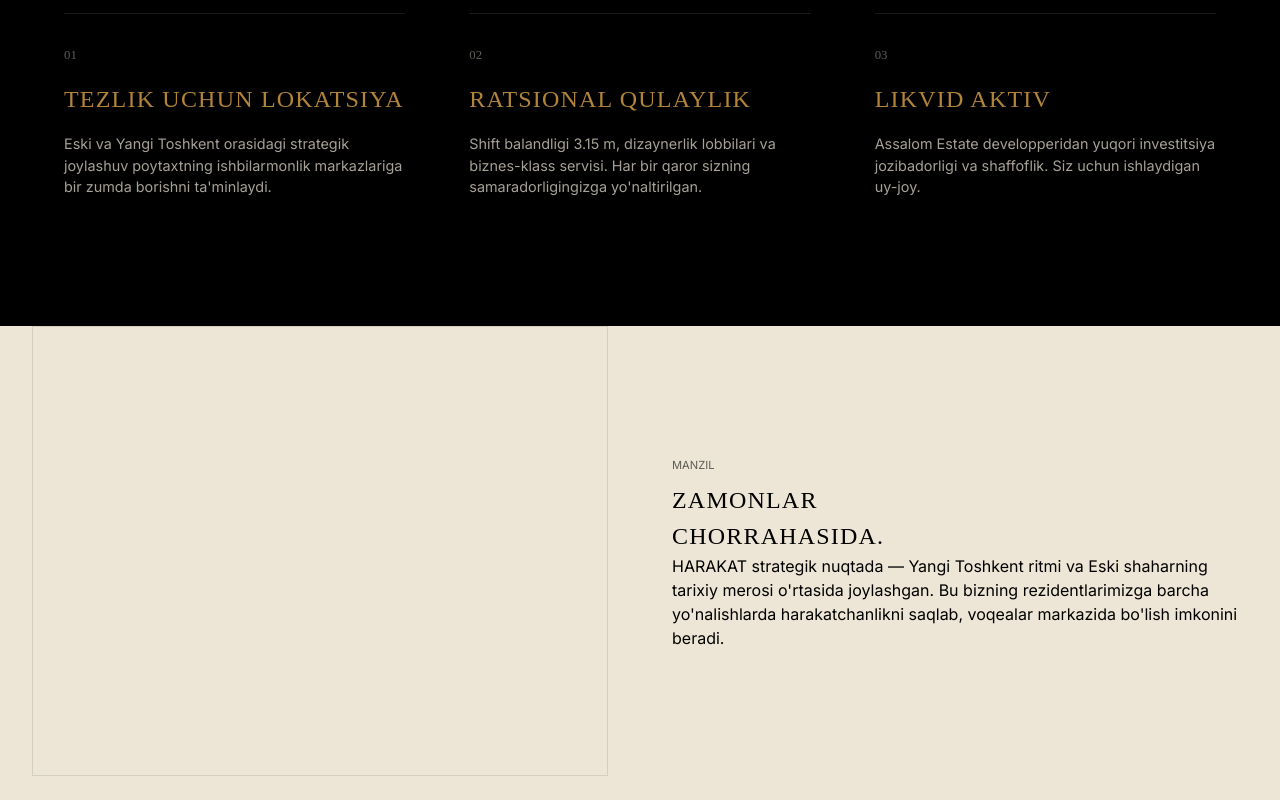
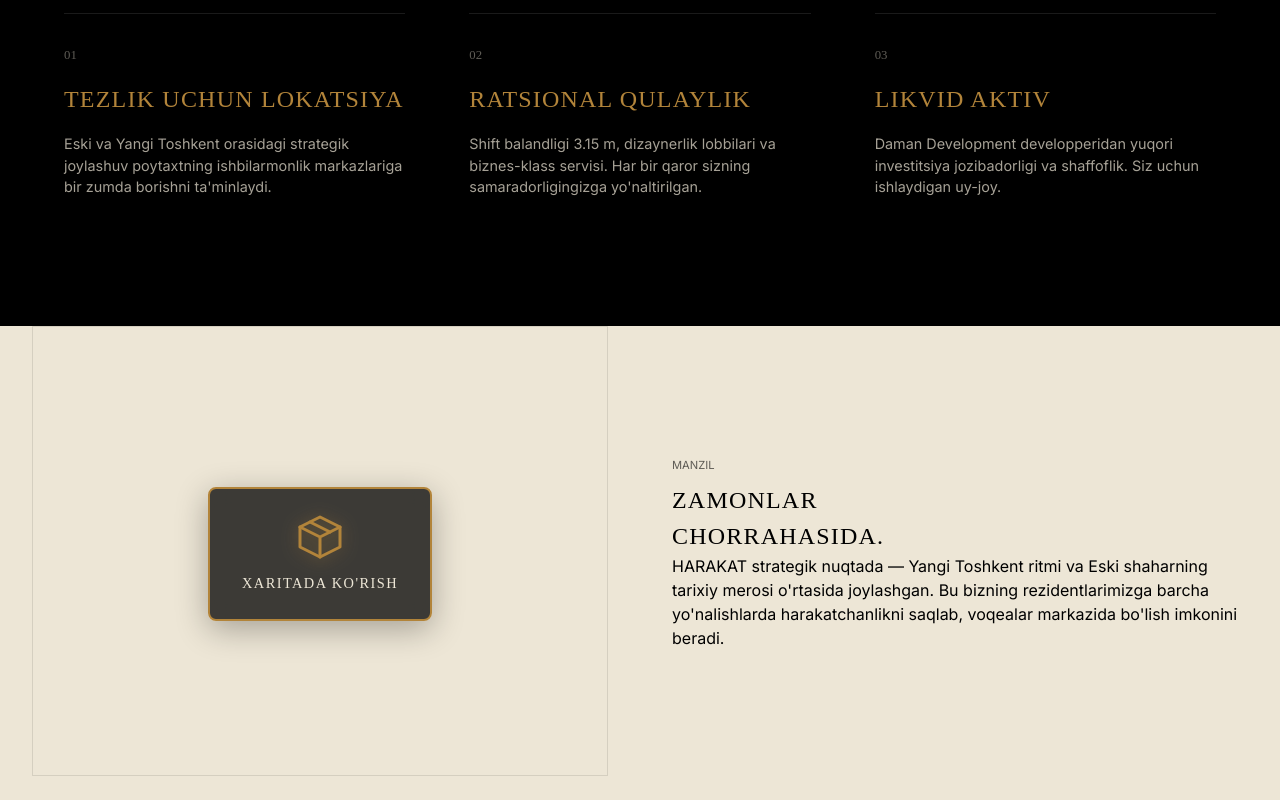
Before and after one commit to khdrvss/landing_harakat, a website built with Vite: page index.html in a window 1280 px wide. Shown: the part 1660-2460 px from the top of the page. Built offline with nearby package versions, Linux system fonts and the light colour scheme; a web font is replaced by a local one.

Commit message:
feat: update branding to Daman Development, remove dots from headings, and add interactive map with building icon

```diff
--- a/index.html
+++ b/index.html
@@ -55,8 +55,8 @@
         <div class="container hero-content">
           <div class="hero-text">
             <span class="hero-badge" data-uz="Biznes-klass" data-ru="Бизнес-класс">Biznes-klass</span>
-            <h1 data-uz="HARAKAT.<br>Muvaffaqiyat ritmida yashang." data-ru="HARAKAT.<br>Живите в ритме достижений.">
-              HARAKAT.<br>Muvaffaqiyat ritmida yashang.</h1>
+            <h1 data-uz="HARAKAT<br>Muvaffaqiyat ritmida yashang" data-ru="HARAKAT<br>Живите в ритме достижений">
+              HARAKAT<br>Muvaffaqiyat ritmida yashang</h1>
             <p data-uz="Eski va Yangi Toshkent chorrahasida faol hayot uchun sizning bazangiz."
               data-ru="Ваша база для активной жизни на пересечении Старого и Нового Ташкента.">Eski va Yangi Toshkent
               chorrahasida faol hayot uchun sizning bazangiz.</p>
@@ -121,7 +121,7 @@
       <section id="philosophy" class="philosophy container">
         <div class="philosophy-text">
           <span class="lang-label" data-uz="BIZ HAQIMIZDA" data-ru="О НАС">BIZ HAQIMIZDA</span>
-          <h2>HARAKAT =<br>MOVEMENT.</h2>
+          <h2>HARAKAT =<br>MOVEMENT</h2>
           <p data-uz="Bu shunchaki turar-joy majmuasi emas. Bu tezlik, samaradorlik va natijani tanlaydiganlar uchun baza. Biz sizning ritmingizni qo'llab-quvvatlaydigan va ko'proq yutuqlarga erishishingizga yordam beradigan makon yaratdik."
             data-ru="Это не просто жилой комплекс. Это база для тех, кто выбирает скорость, эффективность и результат. Мы создали пространство, которое поддерживает ваш ритм и помогает достигать большего.">
             Bu shunchaki turar-joy majmuasi emas. Bu tezlik, samaradorlik va natijani tanlaydiganlar uchun baza. Biz
@@ -157,9 +157,9 @@
             <div class="advantage-item">
               <span class="advantage-number">03</span>
               <h3 data-uz="Likvid aktiv" data-ru="Ликвидный актив">Likvid aktiv</h3>
-              <p data-uz="Assalom Estate developperidan yuqori investitsiya jozibadorligi va shaffoflik. Siz uchun ishlaydigan uy-joy."
-                data-ru="Высокая инвестиционная привлекательность и прозрачность от девелопера Assalom Estate. Жилье, которое работает на вас.">
-                Assalom Estate developperidan yuqori investitsiya jozibadorligi va shaffoflik. Siz uchun ishlaydigan
+              <p data-uz="Daman Development developperidan yuqori investitsiya jozibadorligi va shaffoflik. Siz uchun ishlaydigan uy-joy."
+                data-ru="Высокая инвестиционная привлекательность и прозрачность от девелопера Daman Development. Жилье, которое работает на вас.">
+                Daman Development developperidan yuqori investitsiya jozibadorligi va shaffoflik. Siz uchun ishlaydigan
                 uy-joy.</p>
             </div>
           </div>
@@ -169,9 +169,23 @@
       <!-- Location Section -->
       <section id="location" class="location container">
         <div class="location-map">
+          <a href="https://yandex.com/maps/?ll=69.325075,41.308774&z=17&pt=69.325075,41.308774,pm2rdm" target="_blank"
+            class="map-overlay" rel="noopener noreferrer">
+            <div class="map-icon">
+              <svg width="48" height="48" viewBox="0 0 24 24" fill="none" xmlns="http://www.w3.org/2000/svg">
+                <path d="M12 2L2 7V17L12 22L22 17V7L12 2Z" stroke="currentColor" stroke-width="1.5"
+                  stroke-linecap="round" stroke-linejoin="round" />
+                <path d="M2 7L12 12M12 12L22 7M12 12V22" stroke="currentColor" stroke-width="1.5" stroke-linecap="round"
+                  stroke-linejoin="round" />
+                <path d="M7 4.5L17 9.5" stroke="currentColor" stroke-width="1.5" stroke-linecap="round"
+                  stroke-linejoin="round" />
+              </svg>
+              <span class="map-label" data-uz="Xaritada ko'rish" data-ru="Смотреть на карте">Xaritada ko'rish</span>
+            </div>
+          </a>
           <iframe src="https://yandex.com/map-widget/v1/?ll=69.325075%2C41.308774&z=17&pt=69.325075%2C41.308774,pm2rdm"
             width="100%" height="450" frameborder="0" allowfullscreen="true"
-            style="position:relative; filter: grayscale(0.8) contrast(1.2);"></iframe>
+            style="position:relative; filter: grayscale(0.8) contrast(1.2); pointer-events: none;"></iframe>
         </div>
         <div class="location-text">
           <span class="lang-label" data-uz="MANZIL" data-ru="ЛОКАЦИЯ">MANZIL</span>
@@ -262,8 +276,8 @@
       <section id="payment" class="payment">
         <div class="container">
           <span class="lang-label" data-uz="TO'LOV SHARTLARI" data-ru="УСЛОВИЯ ПОКУПКИ">TO'LOV SHARTLARI</span>
-          <h2 data-uz="Moslashuvchanlik va<br>shaffoflik." data-ru="Гибкость и<br>прозрачность.">Moslashuvchanlik
-            va<br>shaffoflik.</h2>
+          <h2 data-uz="Moslashuvchanlik va<br>shaffoflik" data-ru="Гибкость и<br>прозрачность">Moslashuvchanlik
+            va<br>shaffoflik</h2>
 
           <div class="payment-grid">
             <div class="payment-card">
@@ -309,7 +323,7 @@
           style="display: grid; grid-template-columns: 1fr 1fr; align-items: center; gap: var(--spacing-lg);">
           <div class="developer-text">
             <span class="lang-label" data-uz="DEVELOPER" data-ru="ДЕВЕЛОПЕР">DEVELOPER</span>
-            <h2>Assalom Estate.</h2>
+            <h2>Daman Development.</h2>
             <p data-uz="Toshkent ko'chmas mulk bozoridagi tajriba, yirik va shuhratparast loyihada o'z aksini topgan. Biz jarayonlarning shaffofligi va xizmat ko'rsatishning yuqori sifatiga e'tibor qaratib, sizning istaklaringizga mos keladigan uy-joy yaratamiz."
               data-ru="Опыт на рынке недвижимости Ташкента, воплощенный в масштабном амбициозном проекте. Мы фокусируемся на прозрачности процессов и высоком качестве сервиса, создавая жилье, которое соответствует вашим ожиданиям.">
               Toshkent ko'chmas mulk bozoridagi tajriba, yirik va shuhratparast loyihada o'z aksini topgan. Biz
@@ -326,8 +340,8 @@
       <section class="cta-final">
         <div class="container text-center">
           <span class="lang-label" data-uz="KONTAKTLAR" data-ru="КОНТАКТЫ">KONTAKTLAR</span>
-          <h2 data-uz="Maqsadingiz sari<br>harakatni boshlang." data-ru="Начните движение<br>к цели.">Maqsadingiz
-            sari<br>harakatni boshlang.</h2>
+          <h2 data-uz="Maqsadingiz sari<br>harakatni boshlang" data-ru="Начните движение<br>к цели">Maqsadingiz
+            sari<br>harakatni boshlang</h2>
           <p data-uz="Shaxsiy maslahat oling hamda hayot va investitsiyalar uchun eng yaxshi yechimni tanlang."
             data-ru="Получите персональную консультацию и выберите лучшее решение для жизни и инвестиций.">Shaxsiy
             maslahat oling hamda hayot va investitsiyalar uchun eng yaxshi yechimni tanlang.</p>
@@ -344,8 +358,9 @@
     <footer class="footer bg-black">
       <div class="container text-center">
         <div class="logo">HARAKAT</div>
-        <p data-uz="© 2025 Assalom Estate. Barcha huquqlar himoyalangan."
-          data-ru="© 2025 Assalom Estate. Все права защищены.">© 2025 Assalom Estate. Barcha huquqlar himoyalangan.</p>
+        <p data-uz="© 2025 Daman Development. Barcha huquqlar himoyalangan."
+          data-ru="© 2025 Daman Development. Все права защищены.">© 2025 Daman Development. Barcha huquqlar
+          himoyalangan.</p>
       </div>
     </footer>
   </div>
--- a/src/style.css
+++ b/src/style.css
@@ -379,6 +379,80 @@ section {
 
 .location-map iframe:hover {
   filter: grayscale(0);
+}
+
+/* Map Overlay */
+.location-map {
+  position: relative;
+  cursor: pointer;
+}
+
+.map-overlay {
+  position: absolute;
+  top: 0;
+  left: 0;
+  width: 100%;
+  height: 100%;
+  z-index: 10;
+  display: flex;
+  align-items: center;
+  justify-content: center;
+  background: transparent;
+  transition: var(--transition-smooth);
+}
+
+.map-overlay:hover {
+  background: rgba(0, 0, 0, 0.05);
+}
+
+.map-icon {
+  background: rgba(0, 0, 0, 0.75);
+  backdrop-filter: blur(10px);
+  padding: 1.5rem 2rem;
+  border-radius: 8px;
+  border: 2px solid var(--color-gold);
+  display: flex;
+  flex-direction: column;
+  align-items: center;
+  gap: 0.75rem;
+  transition: var(--transition-smooth);
+  box-shadow: 0 8px 32px rgba(0, 0, 0, 0.3);
+}
+
+.map-icon svg {
+  color: var(--color-gold);
+  filter: drop-shadow(0 2px 8px rgba(178, 132, 58, 0.5));
+}
+
+.map-label {
+  color: var(--color-milky);
+  font-family: var(--font-headlines);
+  font-size: 0.9rem;
+  text-transform: uppercase;
+  letter-spacing: 0.1em;
+}
+
+.map-overlay:hover .map-icon {
+  transform: translateY(-5px);
+  border-color: var(--color-milky);
+  background: rgba(0, 0, 0, 0.85);
+}
+
+.map-overlay:hover .map-icon svg {
+  color: var(--color-milky);
+  animation: pulse 1.5s ease-in-out infinite;
+}
+
+@keyframes pulse {
+
+  0%,
+  100% {
+    transform: scale(1);
+  }
+
+  50% {
+    transform: scale(1.1);
+  }
 }
 
 /* Apartments Section */
@@ -930,6 +1004,19 @@ section {
     height: 300px;
   }
 
+  .map-icon {
+    padding: 1rem 1.5rem;
+  }
+
+  .map-icon svg {
+    width: 36px;
+    height: 36px;
+  }
+
+  .map-label {
+    font-size: 0.75rem;
+  }
+
   .developer-grid {
     grid-template-columns: 1fr !important;
     gap: 2rem;
```
